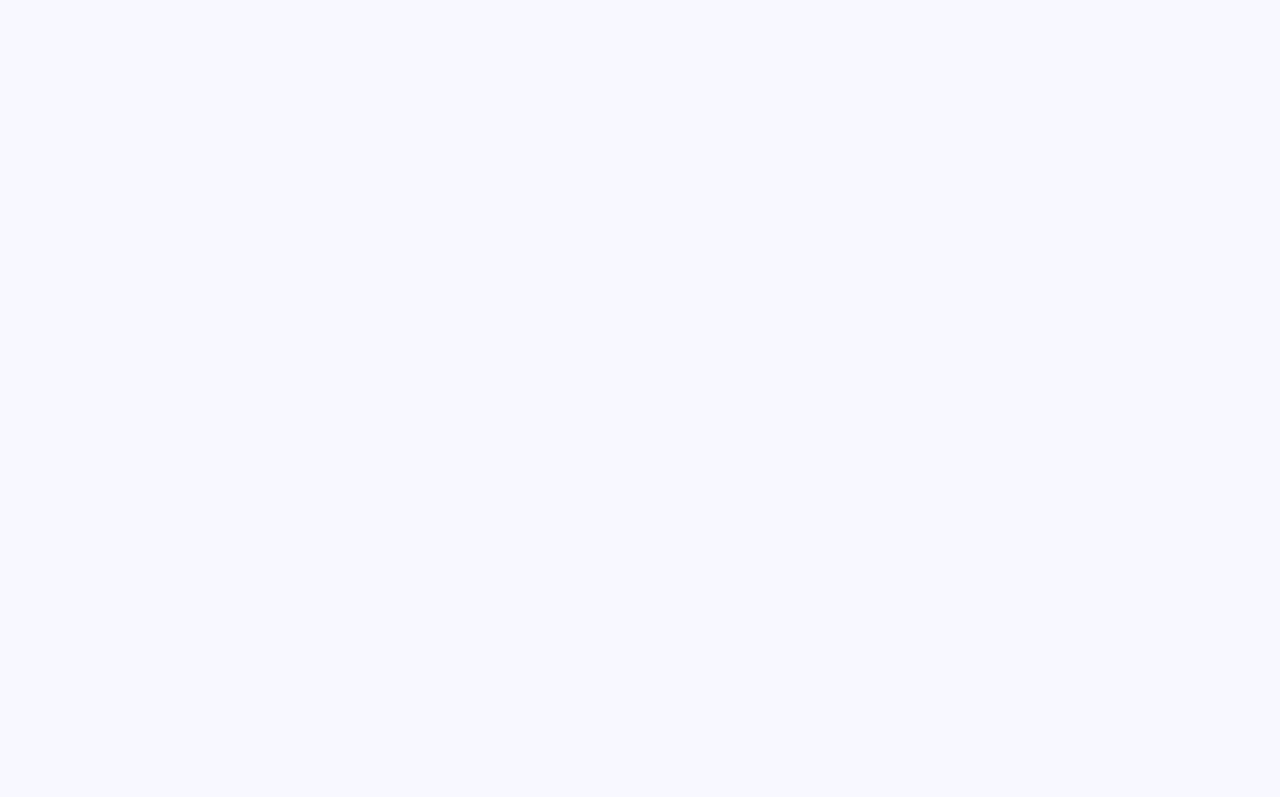
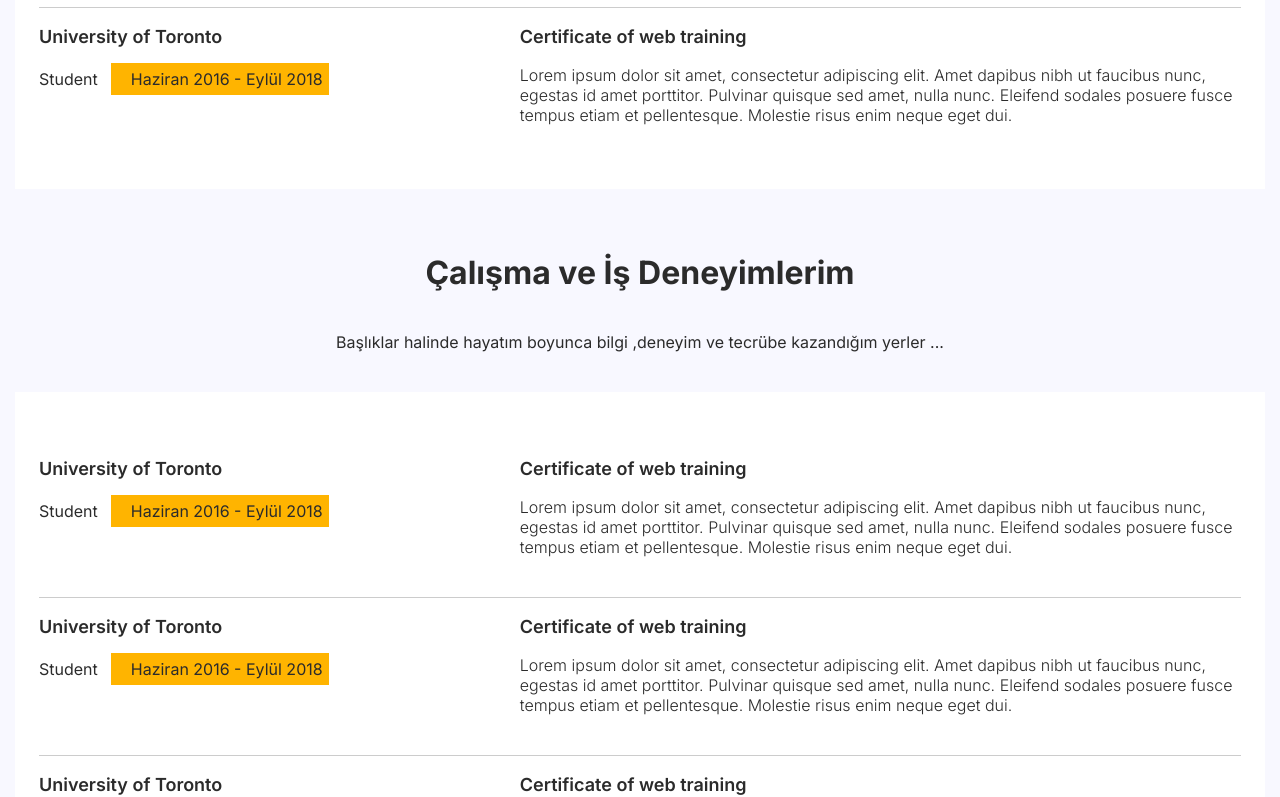
Before and after one commit to sametkzdl/MyPortfolio, a React (Vite) app: page / in a window 1280 px wide. Shown: the part 2000-2797 px from the top of the page. Before the commit the page ends 1347 px from the top, so only its background shows below. Built offline with nearby package versions, Linux system fonts and the light colour scheme.

Commit message:
education ve work kısmı yapildi

```diff
--- a/src/components/banner.jsx
+++ b/src/components/banner.jsx
@@ -47,11 +47,12 @@ const Mybutton = styled.button`
   border-radius: 5px;
   padding: 16px 32px;
   cursor: pointer;
-  font-weight: 500;
+  font-size: 18px;
+  font-weight: 700;
   border: none;
   transition: all 0.3s;
   &:hover {
-    box-shadow: ${theme.hoverColor} 2px 2px 15px,
+    box-shadow: ${theme.hoverColor} 2px 2px 5px,
       ${theme.hoverColor} -2px -2px 5px;
     color: ${theme.hoverColor};
   }
--- /dev/null
+++ b/src/components/education.jsx
@@ -0,0 +1,135 @@
+import styled from "styled-components";
+import { device } from "../utils/global";
+
+const Wrap = styled.div`
+  width: 100%;
+  margin-block: 4rem;
+  text-align: center;
+  > h3 {
+    font-size: 32px;
+    font-weight: bold;
+  }
+  > p {
+    margin: 40px auto;
+    width: 50%;
+  }
+`;
+
+const WrapCard = styled.div`
+  display: flex;
+  flex-direction: column;
+  padding: 3rem 1.5rem;
+  background-color: #fff;
+`;
+
+const Card = styled.div`
+  display: flex;
+  flex-wrap: wrap;
+  justify-content: space-between;
+  > div {
+    text-align: left;
+    > h3 {
+      font-size: 18px;
+      font-weight: 600;
+    }
+    > h4 {
+      font-size: 16px;
+      font-weight: 400;
+    }
+    > p {
+      font-weight: 300;
+    }
+    &:first-child {
+      width: 30%;
+    }
+
+    &:last-child {
+      width: 60%;
+    }
+  }
+  &:not(:last-child) {
+    border-bottom: 1px solid #ccc;
+    padding-bottom: 1.5rem;
+  }
+  @media ${device.mobileL} {
+    > div {
+      text-align: left;
+      &:first-child {
+        width: auto;
+      }
+
+      &:last-child {
+        width: auto;
+      }
+    }
+  }
+`;
+
+const Education = () => {
+  const data = [
+    {
+      school: "University of Toronto",
+      role: "Student",
+      date: "Haziran 2016 - Eylül 2018",
+      title: "Certificate of web training",
+      decription:
+        "Lorem ipsum dolor sit amet, consectetur adipiscing elit. Amet dapibus nibh ut faucibus nunc, egestas id amet porttitor. Pulvinar quisque sed amet, nulla nunc. Eleifend sodales posuere fusce tempus etiam et pellentesque. Molestie risus enim neque eget dui.",
+    },
+    {
+      school: "University of Toronto",
+      role: "Student",
+      date: "Haziran 2016 - Eylül 2018",
+      title: "Certificate of web training",
+      decription:
+        "Lorem ipsum dolor sit amet, consectetur adipiscing elit. Amet dapibus nibh ut faucibus nunc, egestas id amet porttitor. Pulvinar quisque sed amet, nulla nunc. Eleifend sodales posuere fusce tempus etiam et pellentesque. Molestie risus enim neque eget dui.",
+    },
+    {
+      school: "University of Toronto",
+      role: "Student",
+      date: "Haziran 2016 - Eylül 2018",
+      title: "Certificate of web training",
+      decription:
+        "Lorem ipsum dolor sit amet, consectetur adipiscing elit. Amet dapibus nibh ut faucibus nunc, egestas id amet porttitor. Pulvinar quisque sed amet, nulla nunc. Eleifend sodales posuere fusce tempus etiam et pellentesque. Molestie risus enim neque eget dui.",
+    },
+    {
+      school: "University of Toronto",
+      role: "Student",
+      date: "Haziran 2016 - Eylül 2018",
+      title: "Certificate of web training",
+      decription:
+        "Lorem ipsum dolor sit amet, consectetur adipiscing elit. Amet dapibus nibh ut faucibus nunc, egestas id amet porttitor. Pulvinar quisque sed amet, nulla nunc. Eleifend sodales posuere fusce tempus etiam et pellentesque. Molestie risus enim neque eget dui.",
+    },
+  ];
+  return (
+    <Wrap>
+      <h3>Eğitim Hayatım </h3>
+      <p>
+        Başlıklar halinde hayatım boyunca bilgi ,deneyim ve tecrübe kazandığım
+        yerler ...
+      </p>
+      <WrapCard>
+        {data.map((item, index) => {
+          return (
+            <Card key={index}>
+              <div>
+                <h3>{item.school}</h3>
+                <h4>
+                  {item.role}&nbsp;&nbsp;&nbsp;
+                  <span style={{ backgroundColor: "#ffb400", padding: " 6px" }}>
+                    &nbsp;&nbsp;&nbsp;{item.date}
+                  </span>
+                </h4>
+              </div>
+              <div>
+                <h3>{item.title}</h3>
+                <p>{item.decription}</p>
+              </div>
+            </Card>
+          );
+        })}
+      </WrapCard>
+    </Wrap>
+  );
+};
+
+export default Education;
--- a/src/components/services.jsx
+++ b/src/components/services.jsx
@@ -1,5 +1,4 @@
 import styled from "styled-components";
-import { device } from "../utils/global";
 
 const Wrap = styled.div`
   width: 100%;
--- /dev/null
+++ b/src/components/work.jsx
@@ -0,0 +1,135 @@
+import styled from "styled-components";
+import { device } from "../utils/global";
+
+const Wrap = styled.div`
+  width: 100%;
+  margin-block: 4rem;
+  text-align: center;
+  > h3 {
+    font-size: 32px;
+    font-weight: bold;
+  }
+  > p {
+    margin: 40px auto;
+    width: 50%;
+  }
+`;
+
+const WrapCard = styled.div`
+  display: flex;
+  flex-direction: column;
+  padding: 3rem 1.5rem;
+  background-color: #fff;
+`;
+
+const Card = styled.div`
+  display: flex;
+  flex-wrap: wrap;
+  justify-content: space-between;
+  > div {
+    text-align: left;
+    > h3 {
+      font-size: 18px;
+      font-weight: 600;
+    }
+    > h4 {
+      font-size: 16px;
+      font-weight: 400;
+    }
+    > p {
+      font-weight: 300;
+    }
+    &:first-child {
+      width: 30%;
+    }
+
+    &:last-child {
+      width: 60%;
+    }
+  }
+  &:not(:last-child) {
+    border-bottom: 1px solid #ccc;
+    padding-bottom: 1.5rem;
+  }
+  @media ${device.mobileL} {
+    > div {
+      text-align: left;
+      &:first-child {
+        width: auto;
+      }
+
+      &:last-child {
+        width: auto;
+      }
+    }
+  }
+`;
+
+const Work = () => {
+  const data = [
+    {
+      school: "University of Toronto",
+      role: "Student",
+      date: "Haziran 2016 - Eylül 2018",
+      title: "Certificate of web training",
+      decription:
+        "Lorem ipsum dolor sit amet, consectetur adipiscing elit. Amet dapibus nibh ut faucibus nunc, egestas id amet porttitor. Pulvinar quisque sed amet, nulla nunc. Eleifend sodales posuere fusce tempus etiam et pellentesque. Molestie risus enim neque eget dui.",
+    },
+    {
+      school: "University of Toronto",
+      role: "Student",
+      date: "Haziran 2016 - Eylül 2018",
+      title: "Certificate of web training",
+      decription:
+        "Lorem ipsum dolor sit amet, consectetur adipiscing elit. Amet dapibus nibh ut faucibus nunc, egestas id amet porttitor. Pulvinar quisque sed amet, nulla nunc. Eleifend sodales posuere fusce tempus etiam et pellentesque. Molestie risus enim neque eget dui.",
+    },
+    {
+      school: "University of Toronto",
+      role: "Student",
+      date: "Haziran 2016 - Eylül 2018",
+      title: "Certificate of web training",
+      decription:
+        "Lorem ipsum dolor sit amet, consectetur adipiscing elit. Amet dapibus nibh ut faucibus nunc, egestas id amet porttitor. Pulvinar quisque sed amet, nulla nunc. Eleifend sodales posuere fusce tempus etiam et pellentesque. Molestie risus enim neque eget dui.",
+    },
+    {
+      school: "University of Toronto",
+      role: "Student",
+      date: "Haziran 2016 - Eylül 2018",
+      title: "Certificate of web training",
+      decription:
+        "Lorem ipsum dolor sit amet, consectetur adipiscing elit. Amet dapibus nibh ut faucibus nunc, egestas id amet porttitor. Pulvinar quisque sed amet, nulla nunc. Eleifend sodales posuere fusce tempus etiam et pellentesque. Molestie risus enim neque eget dui.",
+    },
+  ];
+  return (
+    <Wrap>
+      <h3>Çalışma ve İş Deneyimlerim </h3>
+      <p>
+        Başlıklar halinde hayatım boyunca bilgi ,deneyim ve tecrübe kazandığım
+        yerler ...
+      </p>
+      <WrapCard>
+        {data.map((item, index) => {
+          return (
+            <Card key={index}>
+              <div>
+                <h3>{item.school}</h3>
+                <h4>
+                  {item.role}&nbsp;&nbsp;&nbsp;
+                  <span style={{ backgroundColor: "#ffb400", padding: " 6px" }}>
+                    &nbsp;&nbsp;&nbsp;{item.date}
+                  </span>
+                </h4>
+              </div>
+              <div>
+                <h3>{item.title}</h3>
+                <p>{item.decription}</p>
+              </div>
+            </Card>
+          );
+        })}
+      </WrapCard>
+    </Wrap>
+  );
+};
+
+export default Work;
--- a/src/pages/home.jsx
+++ b/src/pages/home.jsx
@@ -1,11 +1,15 @@
 import Banner from "../components/banner";
+import Education from "../components/education";
 import Services from "../components/services";
+import Work from "../components/work";
 
 const Home = () => {
   return (
     <div>
       <Banner />
       <Services />
+      <Education />
+      <Work />
     </div>
   );
 };
```
